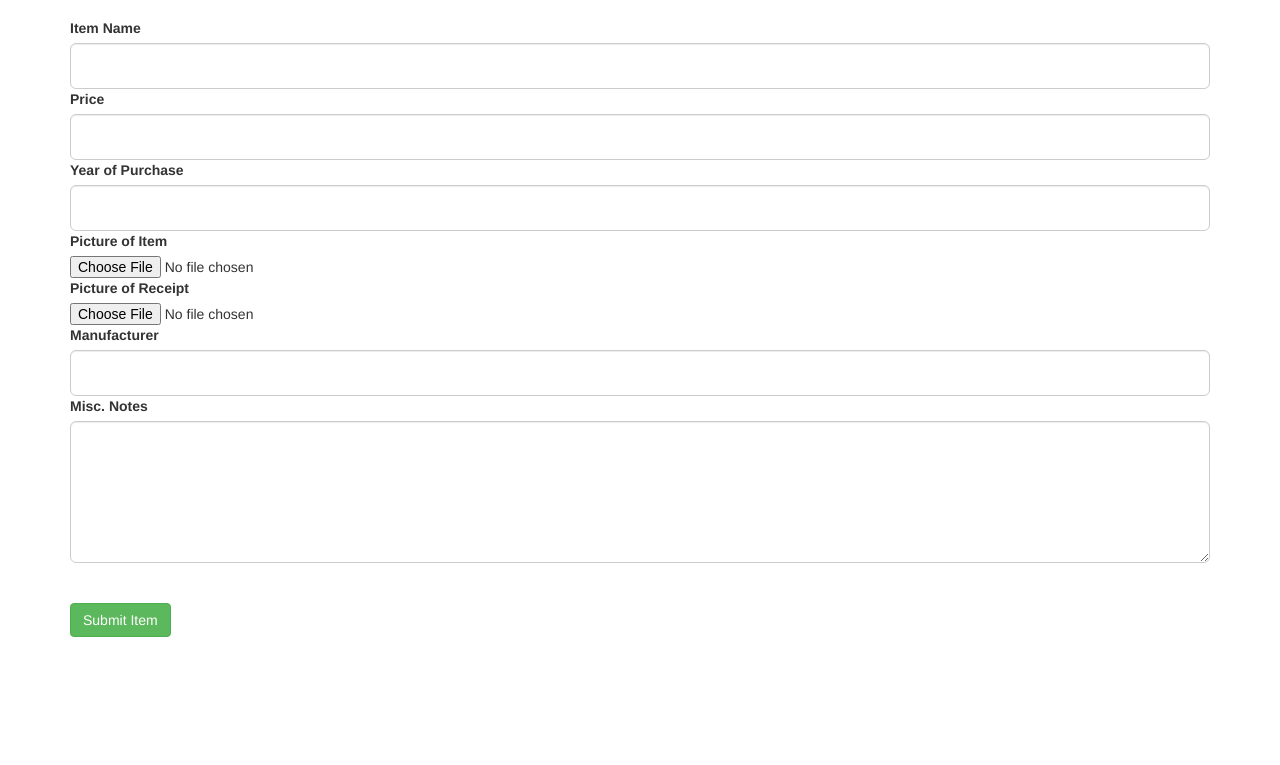
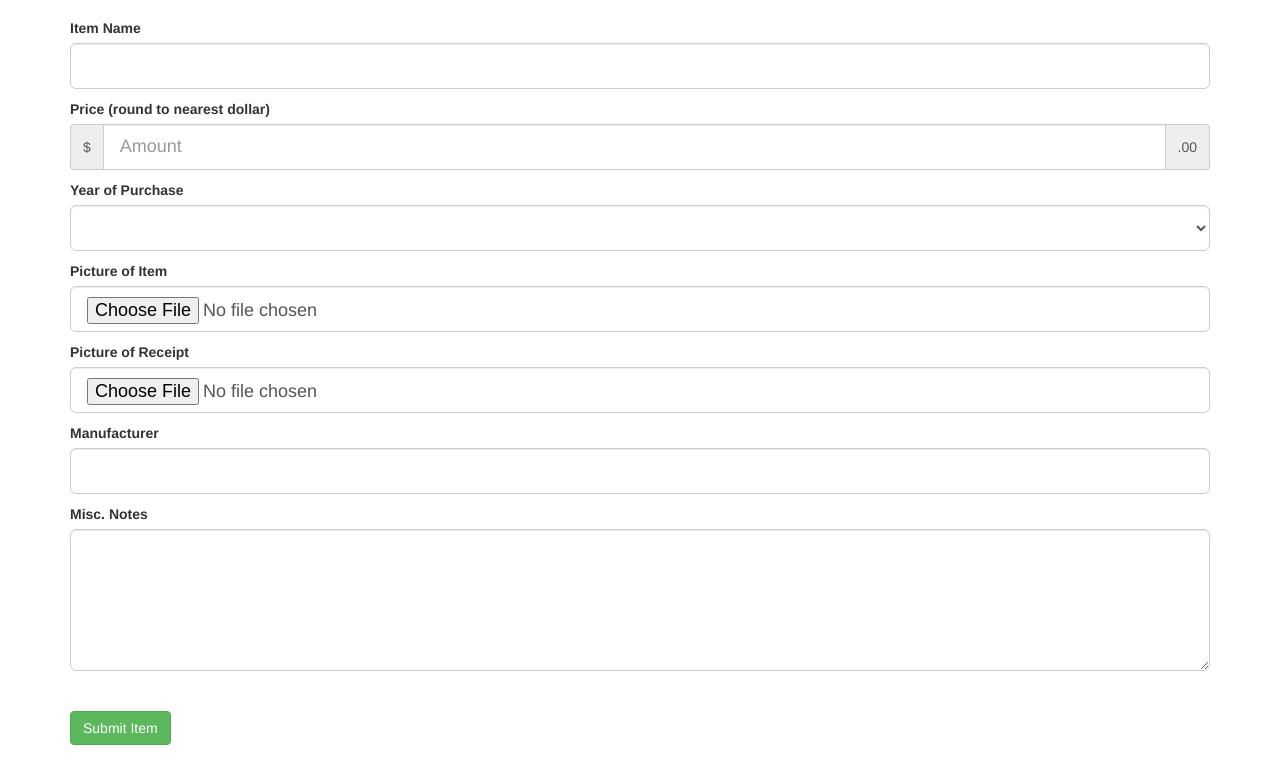
Before and after one commit to dravida1/COGS120-Team-CDFM, a plain HTML site: page html/insertNewAsset.html in a window 1280 px wide. Shown: the part 174-939 px from the top of the page. Before the commit the page ends 831 px from the top, so only its background shows below. Drawn offline with nearby package versions, Linux system fonts and the light colour scheme.

Commit message:
Replaced price and year fields

```diff
--- a/html/insertNewAsset.html
+++ b/html/insertNewAsset.html
@@ -41,21 +41,31 @@
 
 		<label>Item Name</label>
 		<input class="form-control input-lg"></input>
+		<p class="bg-danger" id="itemNameError"></p>
 
-		<label>Price</label>
-		<input class="form-control input-lg"></input>
+		<label>Price (round to nearest dollar)</label>
+		<div class="input-group">
+		    <div class="input-group-addon">$</div>
+		    	<input type="text" class="form-control input-lg" id="exampleInputAmount" placeholder="Amount">
+		    <div class="input-group-addon">.00</div>
+		</div>
+		<p class="bg-danger" id="priceValueError"></p>
 
 		<label>Year of Purchase</label>
-		<input class="form-control input-lg"></input>
+		<select class="form-control input-lg" id="year"></select>
+		<p class="bg-danger" id="yearValueError"></p>
 
 		<label>Picture of Item</label>
-		<input type="file" name="pic" accept="image/*"></input>
+		<input type="file" class="form-control input-lg" name="pic" accept="image/*"></input>
+		<p class="bg-danger" id="pictureOfItemError"></p>
 
 		<label>Picture of Receipt</label>
-		<input type="file" name="pic" accept="image/*"></input>
+		<input type="file" class="form-control input-lg" name="pic" accept="image/*"></input>
+		<p class="bg-danger" id="pictureOfReceiptError"></p>
 
 		<label>Manufacturer</label>
 		<input class="form-control input-lg"></input>
+		<p class="bg-danger" id="manufacturerNameError"></p>
 
 		<label>Misc. Notes</label>
 		<textarea class="form-control input-lg" rows="5" id="comment"></textarea>
@@ -65,5 +75,7 @@
 		<br></br>
 	</div>
 
+<script src="../js/insertNewAsset.js"></script>
+
 </body>
 </html>
```
